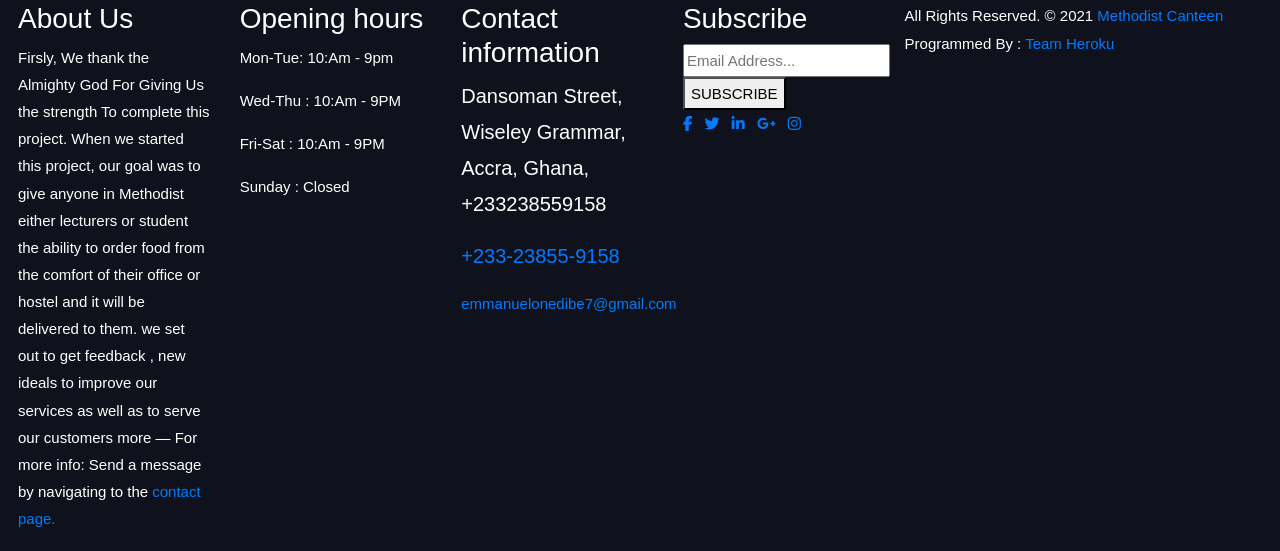
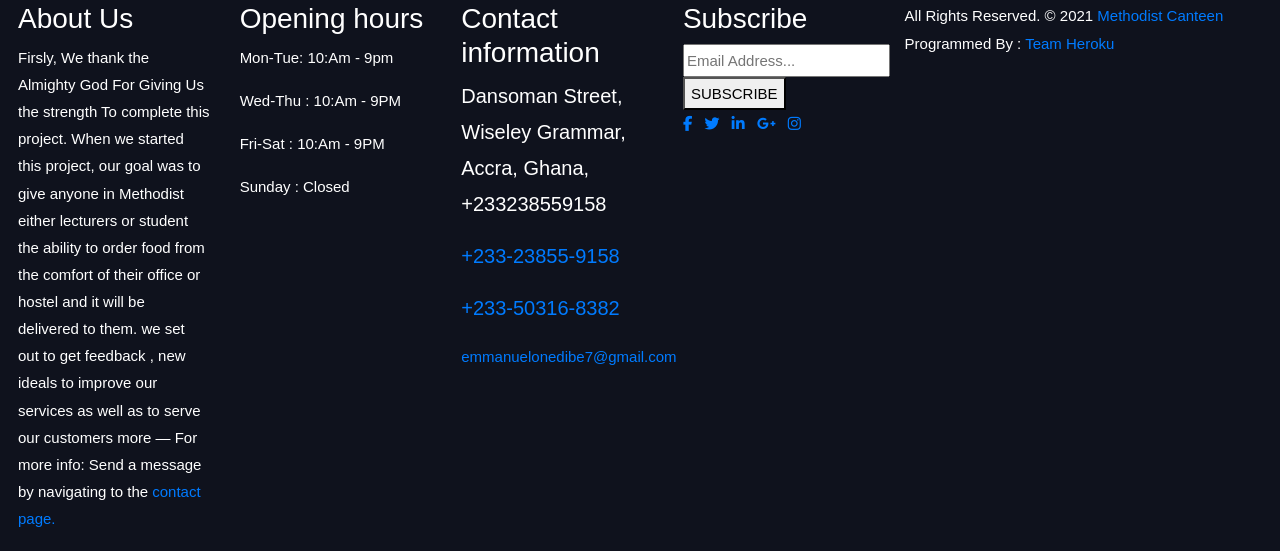
Before and after one commit to Alex1-ai/mucg-canteen, a Flask app: page /contact in a window 1280 px wide. Shown: the part 521-1072 px from the top of the page. Run offline with Flask 2, Linux system fonts and the light colour scheme; some libraries are stand-ins or nearby versions.

Commit message:
adding my second number

```diff
--- a/templates/background.html
+++ b/templates/background.html
@@ -104,7 +104,8 @@
             <div class="col-lg-3 col-md-6">
                 <h3>Contact information</h3>
                 <p class="lead">Dansoman Street, Wiseley Grammar, Accra, Ghana, +233238559158</p>
-                <p class="lead"><a href="#">+233-23855-9158</a></p>
+                <p class="lead"><a href="#">+233-23855-9158 </a></p>
+                <p class="lead"><a href="#">+233-50316-8382 </a></p>
                 <p><a href="#"> emmanuelonedibe7@gmail.com</a></p>
             </div>
             <div class="col-lg-3 col-md-6">
```
